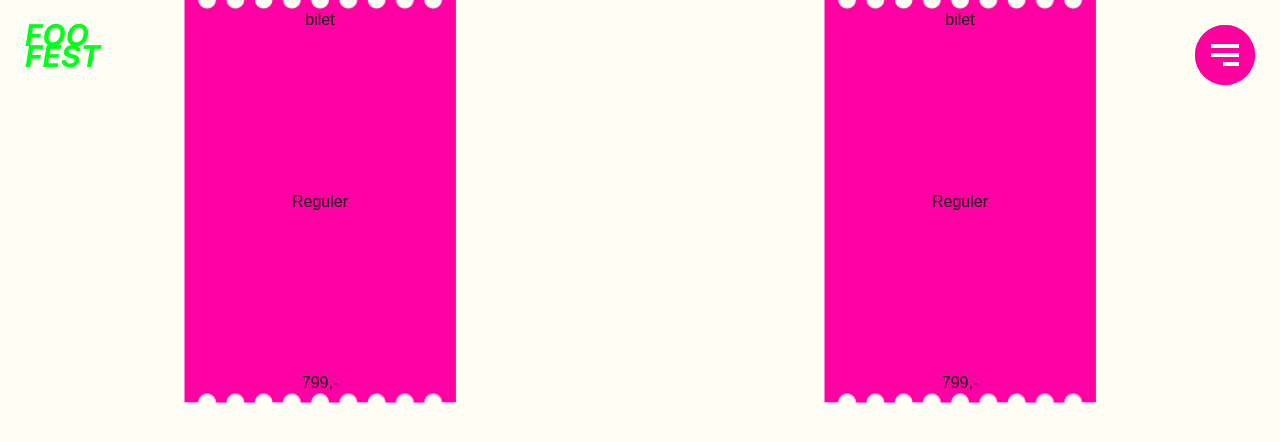
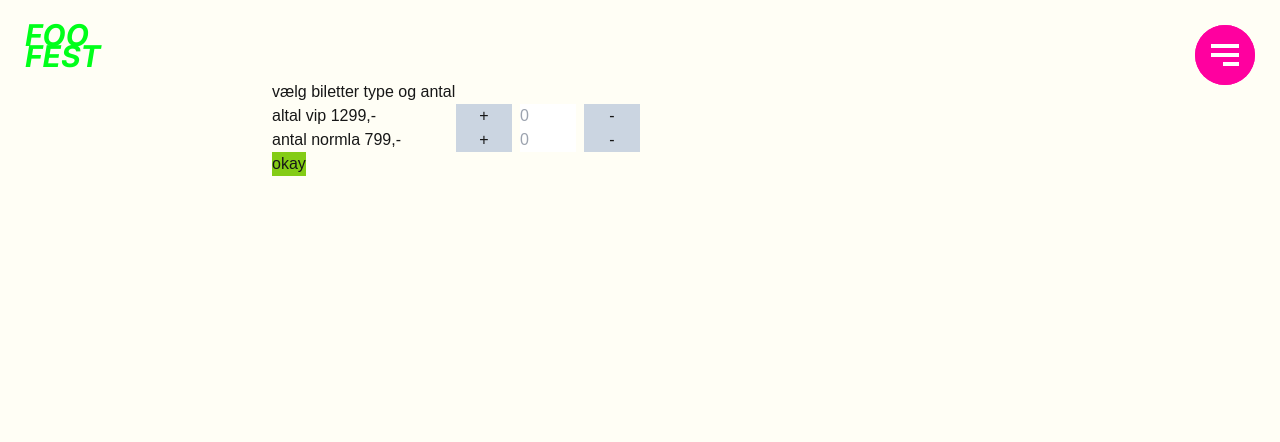
Before and after one commit to laerkehansen/foofestproject2, a Next.js app: page /payment in a window 1280 px wide. Shown: the top 442 px of the page. Built offline with nearby package versions, Linux system fonts and the light colour scheme; a web font is replaced by a local one.

Commit message:
opstart af tickets

```diff
--- a/package.json
+++ b/package.json
@@ -13,6 +13,7 @@
     "next": "15.0.3",
     "react": "19.0.0-rc-66855b96-20241106",
     "react-dom": "19.0.0-rc-66855b96-20241106",
+    "react-hook-form": "^7.54.1",
     "react-icons": "^5.4.0"
   },
   "devDependencies": {
--- /dev/null
+++ b/src/app/components/tickets/CampingOptionsForm.jsx
@@ -0,0 +1,5 @@
+const CampingOptionsForm = () => {
+  return <div></div>;
+};
+
+export default CampingOptionsForm;
--- /dev/null
+++ b/src/app/components/tickets/PersonalInfoForm.jsx
@@ -0,0 +1,5 @@
+const PersonalInfoForm = () => {
+  return <div></div>;
+};
+
+export default PersonalInfoForm;
--- /dev/null
+++ b/src/app/components/tickets/ReviewStep.jsx
@@ -0,0 +1,5 @@
+const ReviewStep = () => {
+  return <div></div>;
+};
+
+export default ReviewStep;
--- /dev/null
+++ b/src/app/components/tickets/TicketSelectionForm.jsx
@@ -0,0 +1,40 @@
+"use client";
+import { useForm } from "react-hook-form";
+
+const TicketSelectionForm = () => {
+  const { register } = useForm;
+  const onSubmit = (data) => {
+    console.log(data);
+  };
+  return (
+    <div className="grid grid-cols-2 justify-items-center items-center">
+      <form>
+        {/*  */}
+        <h2> vælg biletter type og antal </h2>
+        <div className="grid grid-cols-2">
+          <label> altal vip 1299,-</label>
+          <div className="grid grid-cols-3 gap-2">
+            <button className="bg-slate-300">+</button>
+            <input type="number" placeholder="0" className="w-14"></input>
+            <button className="bg-slate-300">-</button>
+          </div>
+        </div>
+
+        <div className="grid grid-cols-2">
+          <label> antal normla 799,- </label>
+          <div className="grid grid-cols-3 gap-2">
+            <button className="bg-slate-300">+</button>
+            <input type="number" placeholder="0" className="w-14"></input>
+            <button className="bg-slate-300">-</button>
+          </div>
+        </div>
+
+        <button type="submit" className="bg-lime-500">
+          okay{" "}
+        </button>
+      </form>
+    </div>
+  );
+};
+
+export default TicketSelectionForm;
--- a/src/app/page.js
+++ b/src/app/page.js
@@ -1,7 +1,7 @@
 import FrontHeroSection from "./components/frontPage/FrontHeroSection";
 import NowPlaying from "./components/NowPlaying";
 import FrontPageNames from "./components/frontPage/FrontpageNames";
-import { getBands } from "@/app/lib/api";
+// import { getBands } from "@/app/lib/api";
 import Footer from "./components/navigation/Footer";
 import ImageSectionFront from "./components/ImageSectionFront";
 import OptionSectionFront from "./components/frontPage/OptionSectionFront";
@@ -10,15 +10,15 @@ import { getSchedule } from "@/app/lib/api";
 import TodaysActs from "./components/frontPage/TodayActs";
 
 export default async function Home() {
-  const bands = await getBands();
+  // const bands = await getBands();
   const schedule = await getSchedule(); // Hent programdata fra API
-  console.log(schedule);
+  // console.log(schedule);
   return (
     <div>
       <FrontHeroSection />
       <NowPlaying />
       <TodaysActs schedule={schedule} />
-      <FrontPageNames data={bands} />
+      {/* <FrontPageNames data={bands} /> */}
       <ImageSectionFront />
       <OptionSectionFront />
       <FontSectionFront />
--- a/src/app/payment/page.js
+++ b/src/app/payment/page.js
@@ -1,9 +1,30 @@
-import Bilet from "../components/Bilet";
+"use client";
+
+import { useState } from "react";
+
+import TicketSelectionForm from "../components/tickets/TicketSelectionForm";
+import CampingOptionsForm from "../components/tickets/CampingOptionsForm";
+import PersonalInfoForm from "../components/tickets/PersonalInfoForm";
+import ReviewStep from "../components/tickets/ReviewStep";
+
 const Payment = () => {
+  const [step, setStep] = useState(1);
+  const [formData, setFormData] = useState({});
+
+  const nextStep = (data) => {
+    setFormData((prev) => ({ ...prev, ...data }));
+    setStep((prev) => prev + 1);
+  };
+
+  const prevStep = () => setStep((prev) => prev - 1);
   return (
-    <div className="grid grid-cols-2 justify-items-center items-center">
-      <Bilet />
-      <Bilet />
+    <div className="grid grid-cols-1 justify-items-center items-center py-20">
+      {step === 1 && <TicketSelectionForm onNext={nextStep} />}
+      {step === 2 && <CampingOptionsForm onBack={prevStep} onNext={nextStep} />}
+      {step === 3 && <PersonalInfoForm onBack={prevStep} onNext={nextStep} />}
+      {step === 4 && (
+        <ReviewStep formData={formData} onBack={prevStep} onNext={nextStep} />
+      )}
     </div>
   );
 };
--- /dev/null
+++ b/src/app/ticket/page.js
@@ -0,0 +1,11 @@
+import Bilet from "../components/Bilet";
+const Tickets = () => {
+  return (
+    <div className="grid grid-cols-2 justify-items-center items-center">
+      <Bilet />
+      <Bilet />
+    </div>
+  );
+};
+
+export default Tickets;
```
Also changed, not shown: 1 other file (tests, documents, lock files or other folders).
